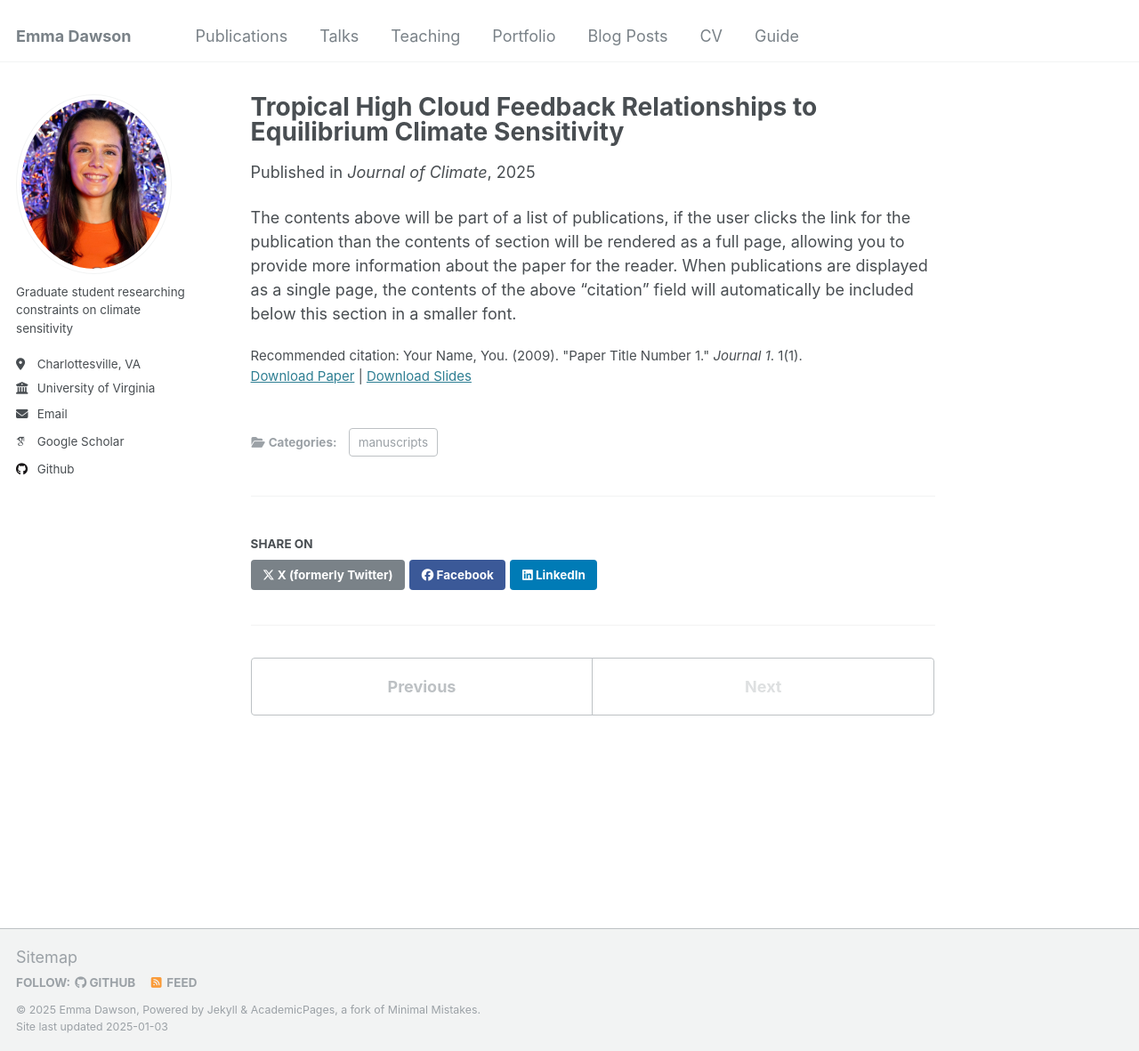
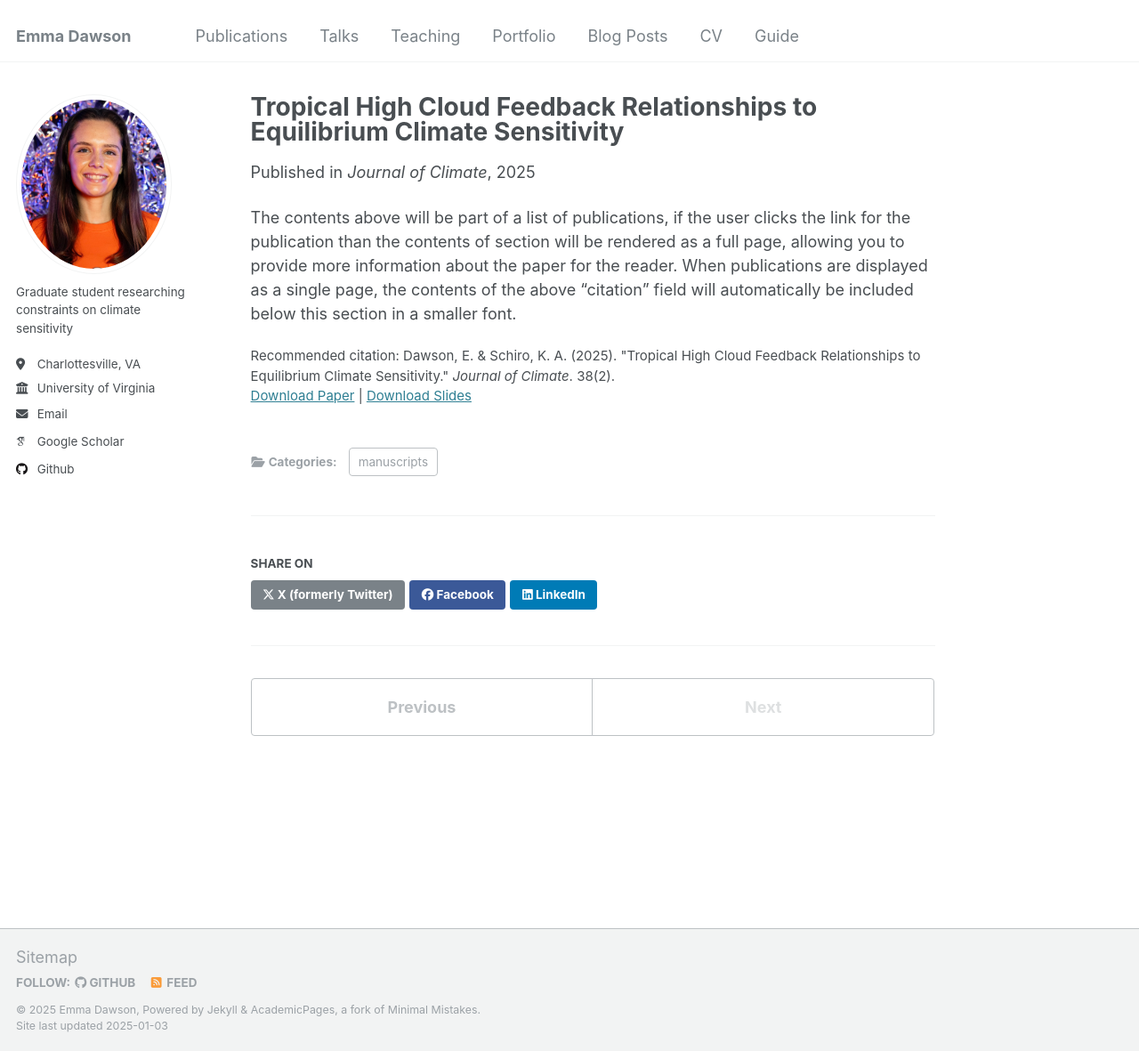
Before and after one commit to Emma-Dawson/Emma-Dawson.github.io, a Jekyll site: the page built from _publications/2009-10-01-paper-title-number-1.md, in a window 1280 px wide and 1181 px high. Shown: the whole window at 89% size. Built offline with Jekyll 4.4.1, drawn with Linux system fonts in a browser that asks for light colours; some web fonts are replaced.

Commit message:
Update 2009-10-01-paper-title-number-1.md

```diff
--- a/_publications/2009-10-01-paper-title-number-1.md
+++ b/_publications/2009-10-01-paper-title-number-1.md
@@ -2,13 +2,13 @@
 title: "Tropical High Cloud Feedback Relationships to Equilibrium Climate Sensitivity"
 collection: publications
 category: manuscripts
-permalink: /publication/2009-10-01-paper-title-number-1
+permalink: ''
 excerpt: ''
 date: 2025-01-15
 venue: 'Journal of Climate'
 slidesurl: ''
 paperurl: 'https://journals.ametsoc.org/view/journals/clim/38/2/JCLI-D-24-0218.1.xml'
-citation: 'Your Name, You. (2009). &quot;Paper Title Number 1.&quot; <i>Journal 1</i>. 1(1).'
+citation: 'Dawson, E. & Schiro, K. A. (2025). &quot;Tropical High Cloud Feedback Relationships to Equilibrium Climate Sensitivity.&quot; <i>Journal of Climate</i>. 38(2).'
 ---
 
 The contents above will be part of a list of publications, if the user clicks the link for the publication than the contents of section will be rendered as a full page, allowing you to provide more information about the paper for the reader. When publications are displayed as a single page, the contents of the above "citation" field will automatically be included below this section in a smaller font.
```
